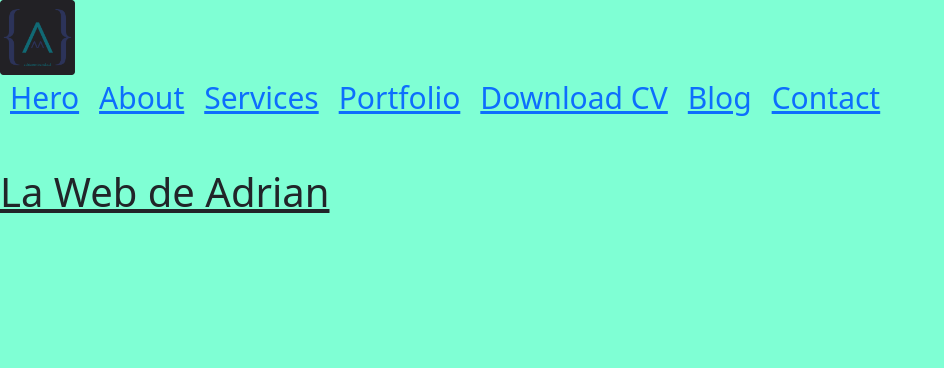
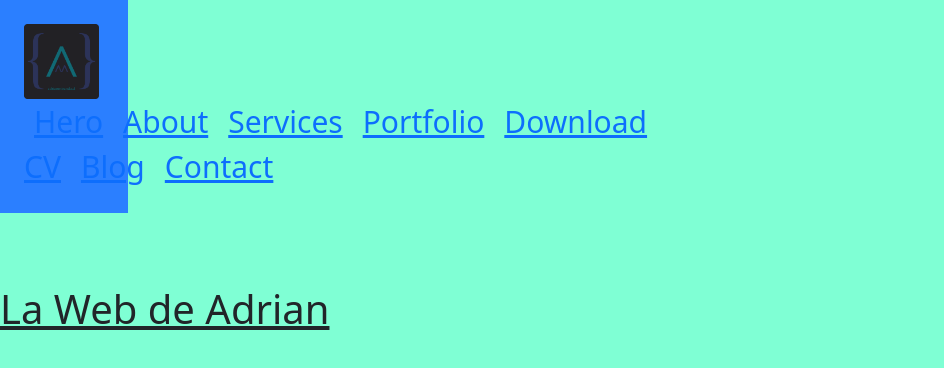
Before and after one commit to adrian-miranda/adrianmiranda_front, a React (Vite) app: page / in a window 1280 px wide. Shown: the top 368 px of the page, without its empty margins (0-944 px from the left). Built offline with nearby package versions, Linux system fonts and the light colour scheme.

Commit message:
se entiende como usar tailwind + style.module juntos

```diff
--- a/src/components/organisms/NavBar.jsx
+++ b/src/components/organisms/NavBar.jsx
@@ -4,38 +4,12 @@ import ItemList from '../molecules/ItemList/ItemList'
 import style from './navbar.module.css'
 
 
-/* const NavBar = () => {
-return (
-    <div className={style.ancho}>
-    <nav className="navbar navbar-expand-lg bg-body-tertiary">
-        <div className="container-fluid">
-            <Logo/>
-            <button     className="navbar-toggler"
-                        type="button"
-                        data-bs-toggle="collapse"
-                        data-bs-target="#navbarSupportedContent"
-                        aria-controls="navbarSupportedContent"
-                        aria-expanded="false"
-                        aria-label="Toggle navigation">
-                <span className="navbar-toggler-icon"></span>
-            </button>
-            <div className="collapse navbar-collapse" id="navbarSupportedContent">
-                <ul className="navbar-nav me-auto mb-2 mb-lg-0">
-                    <ItemList/>
-                </ul>
-            </div>
-        </div>
-    </nav>
-    </div>
-    )
-} */
-
 const NavBar = () => {
 return (
-    <>
+    <div className={`bg-blue-500 p-4 ${style.ancho}`}>
         <Logo/>
         <ItemList/>
-    </>
+    </div>
 
     )
 }
--- a/src/components/organisms/navbar.module.css
+++ b/src/components/organisms/navbar.module.css
@@ -1,4 +1,3 @@
 .ancho{
-
-
+    width: 10vw;
 }
```
